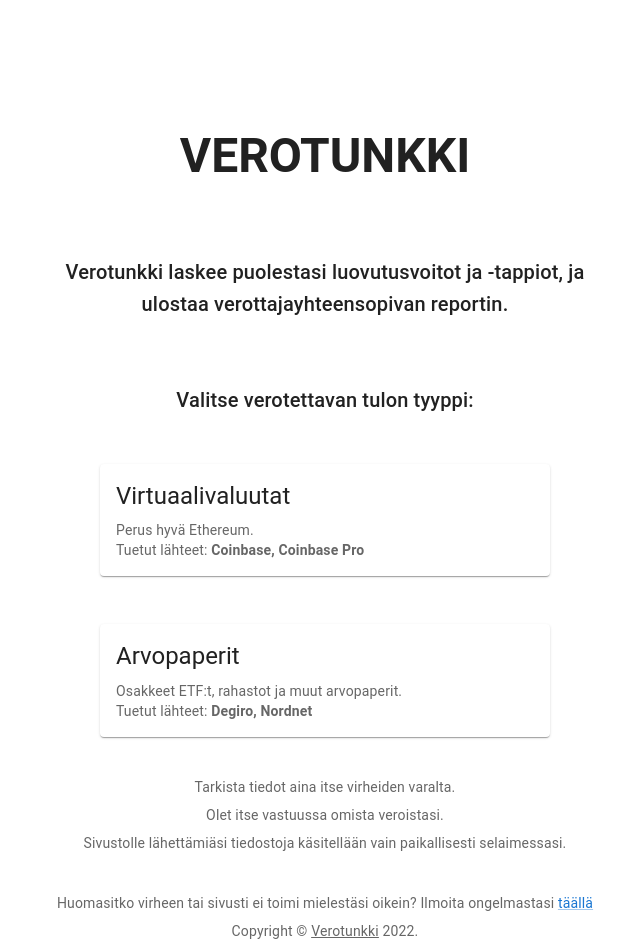
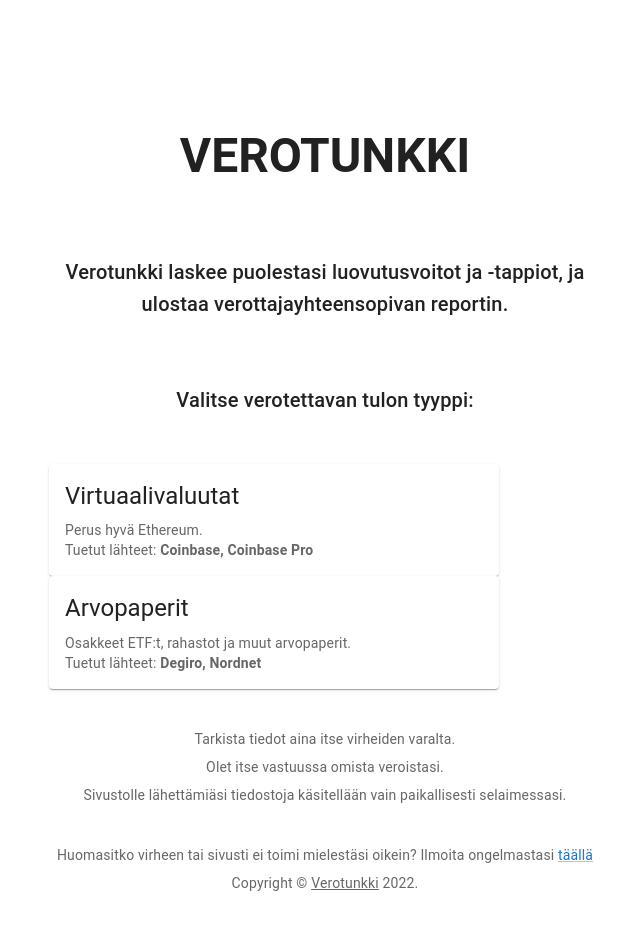
Before and after one commit to jaantaponen/verotunkki, a React (Create React App) app: page / in a window 1280 px wide. Shown: the whole page, without its empty margins (315-955 px from the left). After the commit the page ends 893 px from the top, so only its background shows below. Built offline with nearby package versions, Linux system fonts and the light colour scheme.

Commit message:
start button adjustment

```diff
--- a/src/components/Frontpage.tsx
+++ b/src/components/Frontpage.tsx
@@ -55,7 +55,11 @@ const FrontPageContent = () => {
                         <Typography alignSelf="center" variant="h6" component="p" sx={{ pt: 2 }}>
                             Valitse verotettavan tulon tyyppi:
                         </Typography>
-                        <Card sx={{ width: 450 }} onClick={() => {
+
+                        <div style={{
+                            width: '100%',display: "flex", alignContent: "center", flexDirection: "column", justifyContent: "center"
+                        }}>
+                            <Card sx={{ maxWidth: 450 }} onClick={() => {
                                 navigate("/crypto");
                             }}>
                                 <CardActionArea>
@@ -72,7 +76,7 @@ const FrontPageContent = () => {
                                     </CardContent>
                                 </CardActionArea>
                             </Card>
-                        <Card sx={{ width: 450 }} onClick={() => {
+                            <Card sx={{ maxWidth: 450 }} onClick={() => {
                                 navigate("/securities");
                             }}>
                                 <CardActionArea>
@@ -89,9 +93,8 @@ const FrontPageContent = () => {
                                     </CardContent>
                                 </CardActionArea>
                             </Card>
+                        </div>
                     </Stack>
-
-
                     <Copyright />
                 </Stack>
 
```
Lines whose indentation alone changed are shown as unchanged.
